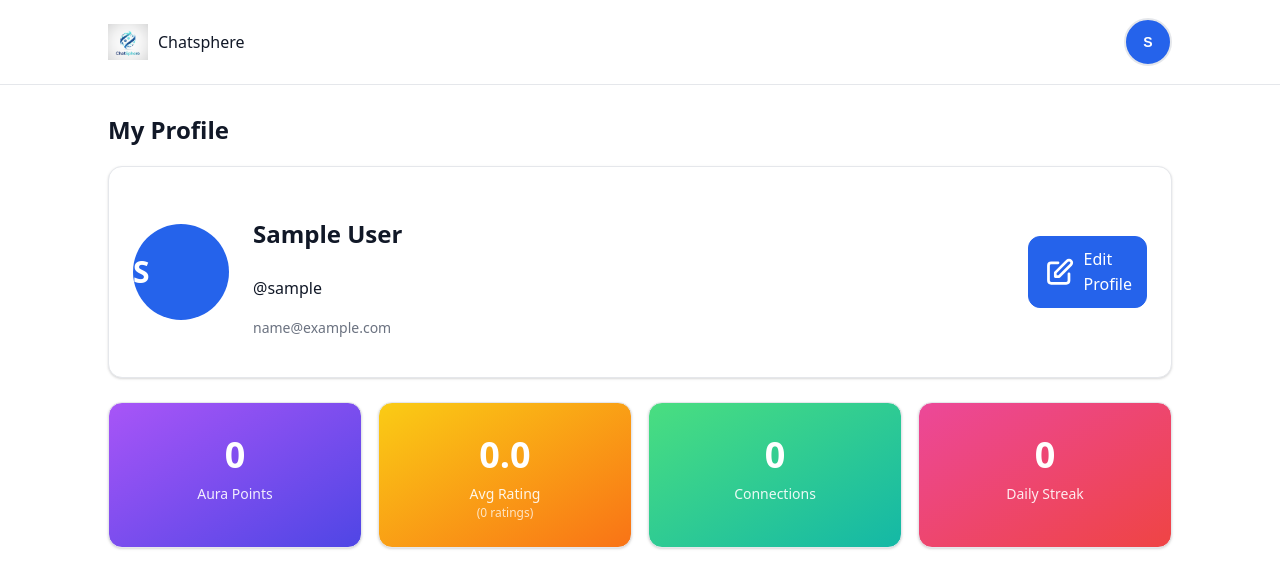
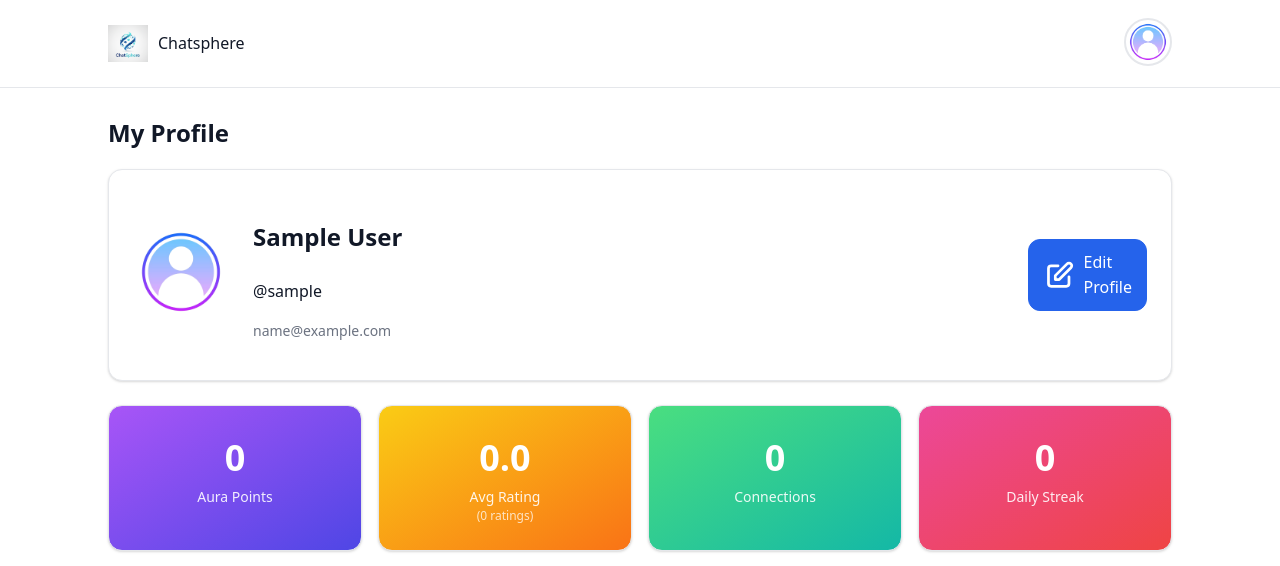
Before and after one commit to pragyanji/social-interaction-platform, a Django app: page /profile/ in a window 1280 px wide. Shown: the top 566 px of the page. Run offline with Django 5.2, Linux system fonts and the light colour scheme; the visitor is signed in with stand-in values (Sample User, id 1); data comes from the database, SQL or seed files in the repository; data that the repository does not hold is empty.

Commit message:
default profile pic adjusted

```diff
--- a/templates/base.html
+++ b/templates/base.html
@@ -29,8 +29,8 @@
               {% if request.user.profile_pic %}
                 <img src="{{ request.user.profile_pic.url }}" alt="{{ request.user.get_username }}" class="profile-avatar" />
               {% else %}
-                <div class="profile-avatar profile-avatar-placeholder">
-                  {{ request.user.get_username|slice:":1"|upper }}
+                <div class="default-profile-container">
+                    <img src="{% static 'img/default_profile.png' %}" alt="Profile" class="profile-avatar" />
                 </div>
               {% endif %}
             </button>
@@ -40,8 +40,8 @@
                   {% if request.user.profile_pic %}
                     <img src="{{ request.user.profile_pic.url }}" alt="{{ request.user.get_username }}" class="profile-menu-avatar" />
                   {% else %}
-                    <div class="profile-menu-avatar profile-avatar-placeholder">
-                      {{ request.user.get_username|slice:":1"|upper }}
+                    <div class="default-profile-container">
+                      <img src="{% static 'img/default_profile.png' %}" alt="Profile" class="profile-menu-avatar" />
                     </div>
                   {% endif %}
                   <div>
--- a/templates/profile.html
+++ b/templates/profile.html
@@ -17,9 +17,8 @@
             {% if user.profile_pic %}
             <img src="{{ user.profile_pic.url }}" alt="{{ user.username }}" class="w-24 h-24 rounded-full object-cover">
             {% else %}
-            <div
-                class="w-24 h-24 rounded-full bg-indigo-600 flex items-center justify-center text-white text-3xl font-bold">
-                {{ user.username|first|upper }}
+            <div class="default-profile-container">
+                <img src="{% static 'img/default_profile.png' %}" alt="Profile" class="w-24 h-24 rounded-full object-cover">
             </div>
             {% endif %}
             <div>
```
Also changed, not shown: static/img/default_profile.png (added).
